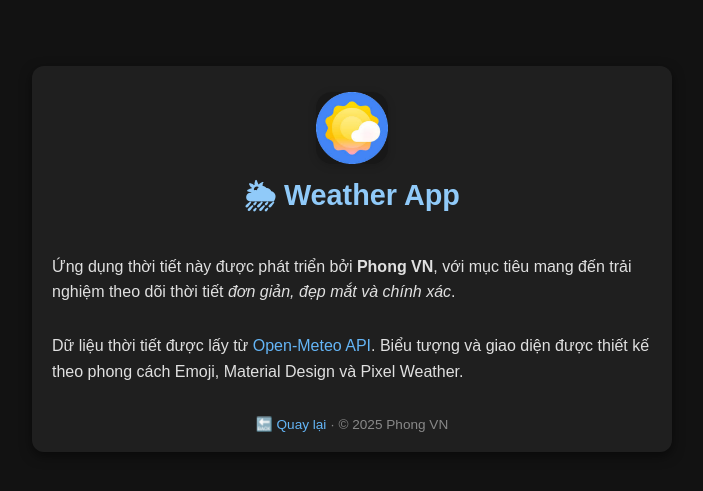
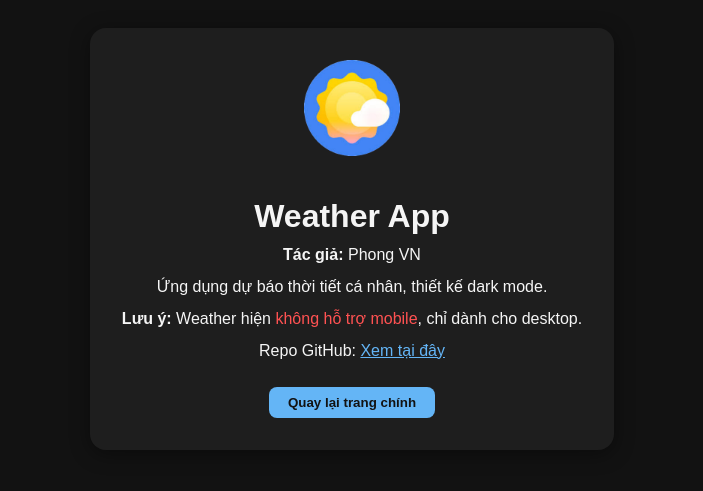
Before and after one commit to Tuanphong3108/weather, a plain HTML site: page about.html in a window 1280 px wide. Shown: the part 161-652 px from the top of the page, without its empty margins (288-991 px from the left). Drawn offline with Linux system fonts and the light colour scheme.

Commit message:
Update about.html

```diff
--- a/about.html
+++ b/about.html
@@ -2,105 +2,70 @@
 <html lang="vi">
 <head>
   <meta charset="UTF-8">
-  <meta name="viewport" content="width=device-width, initial-scale=1.0">
   <title>About - Weather App</title>
-  <!-- Thêm theme-color cho header đen -->
+  <link rel="icon" href="icon.png" type="image/png">
   <meta name="theme-color" content="#000000">
-  <!-- Favicon -->
-  <link rel="icon" type="image/png" href="https://tuanphong3108.github.io/weather/icon.png">
   <style>
     body {
-      margin: 0;
+      background: #121212;
+      color: #f5f5f5;
       font-family: Arial, sans-serif;
-      background: #121212;
-      color: #e0e0e0;
       display: flex;
       justify-content: center;
       align-items: center;
-      padding: 20px;
-      min-height: 100vh;
+      height: 100vh;
+      margin: 0;
     }
     .card {
-      background: #1f1f1f;
-      padding: 20px;
-      border-radius: 12px;
-      max-width: 600px;
-      width: 100%;
-      box-shadow: 0 4px 12px rgba(0,0,0,0.5);
-      display: flex;
-      flex-direction: column;
-      align-items: center;
+      background: #1e1e1e;
+      padding: 2rem;
+      border-radius: 16px;
+      max-width: 500px;
+      text-align: center;
+      box-shadow: 0 4px 20px rgba(0,0,0,0.4);
+      animation: fadeIn 1s ease;
     }
-    .app-icon {
-      width: 72px;
-      height: 72px;
-      margin-bottom: 10px;
-      margin-top: 6px;
-      border-radius: 16px;
-      box-shadow: 0 2px 8px rgba(0,0,0,.15);
-      background: #181818;
-      object-fit: cover;
-      display: block;
+    .card img {
+      width: 96px;
+      height: 96px;
+      margin-bottom: 1rem;
     }
     h1 {
-      margin-top: 0;
-      margin-bottom: 15px;
-      color: #90caf9;
-      text-align: center;
-      font-size: 1.8em;
+      margin-bottom: 0.5rem;
     }
     p {
-      line-height: 1.6;
-      margin-bottom: 12px;
-      font-size: 1em;
+      margin: 0.5rem 0;
+      line-height: 1.5;
     }
-    a {
-      color: #64b5f6;
-      text-decoration: none;
-      word-break: break-word;
+    .btn {
+      margin-top: 1rem;
+      padding: 0.5rem 1.2rem;
+      border: none;
+      border-radius: 8px;
+      background: #64b5f6;
+      color: #121212;
+      font-weight: bold;
+      cursor: pointer;
+      transition: 0.3s;
     }
-    a:hover {
-      text-decoration: underline;
+    .btn:hover {
+      background: #42a5f5;
     }
-    .footer {
-      margin-top: 20px;
-      font-size: 0.85em;
-      color: #888;
-      text-align: center;
-    }
-    @media (max-width: 480px) {
-      .card {
-        padding: 15px;
-        border-radius: 8px;
-      }
-      h1 {
-        font-size: 1.4em;
-      }
-      p {
-        font-size: 0.95em;
-      }
-      .app-icon {
-        width: 56px;
-        height: 56px;
-      }
+    @keyframes fadeIn {
+      from { opacity: 0; transform: translateY(20px); }
+      to { opacity: 1; transform: translateY(0); }
     }
   </style>
 </head>
 <body>
   <div class="card">
-    <img src="https://tuanphong3108.github.io/weather/icon.png" alt="Weather App Icon" class="app-icon">
-    <h1>🌦 Weather App</h1>
-    <p>
-      Ứng dụng thời tiết này được phát triển bởi <strong>Phong VN</strong>,
-      với mục tiêu mang đến trải nghiệm theo dõi thời tiết <em>đơn giản, đẹp mắt và chính xác</em>.
-    </p>
-    <p>
-      Dữ liệu thời tiết được lấy từ <a href="https://open-meteo.com/" target="_blank">Open-Meteo API</a>.
-      Biểu tượng và giao diện được thiết kế theo phong cách Emoji, Material Design và Pixel Weather.
-    </p>
-    <div class="footer">
-      <a href="https://tuanphong3108.github.io/weather/">🔙 Quay lại</a> · © 2025 Phong VN
-    </div>
+    <img src="icon.png" alt="Weather Icon">
+    <h1>Weather App</h1>
+    <p><strong>Tác giả:</strong> Phong VN</p>
+    <p>Ứng dụng dự báo thời tiết cá nhân, thiết kế dark mode.</p>
+    <p><strong>Lưu ý:</strong> Weather hiện <span style="color:#ff5252;">không hỗ trợ mobile</span>, chỉ dành cho desktop.</p>
+    <p>Repo GitHub: <a href="https://tuanphong3108.github.io/weather" target="_blank" style="color:#64b5f6;">Xem tại đây</a></p>
+    <button class="btn" onclick="window.location.href='index.html'">Quay lại trang chính</button>
   </div>
 </body>
 </html>
```
